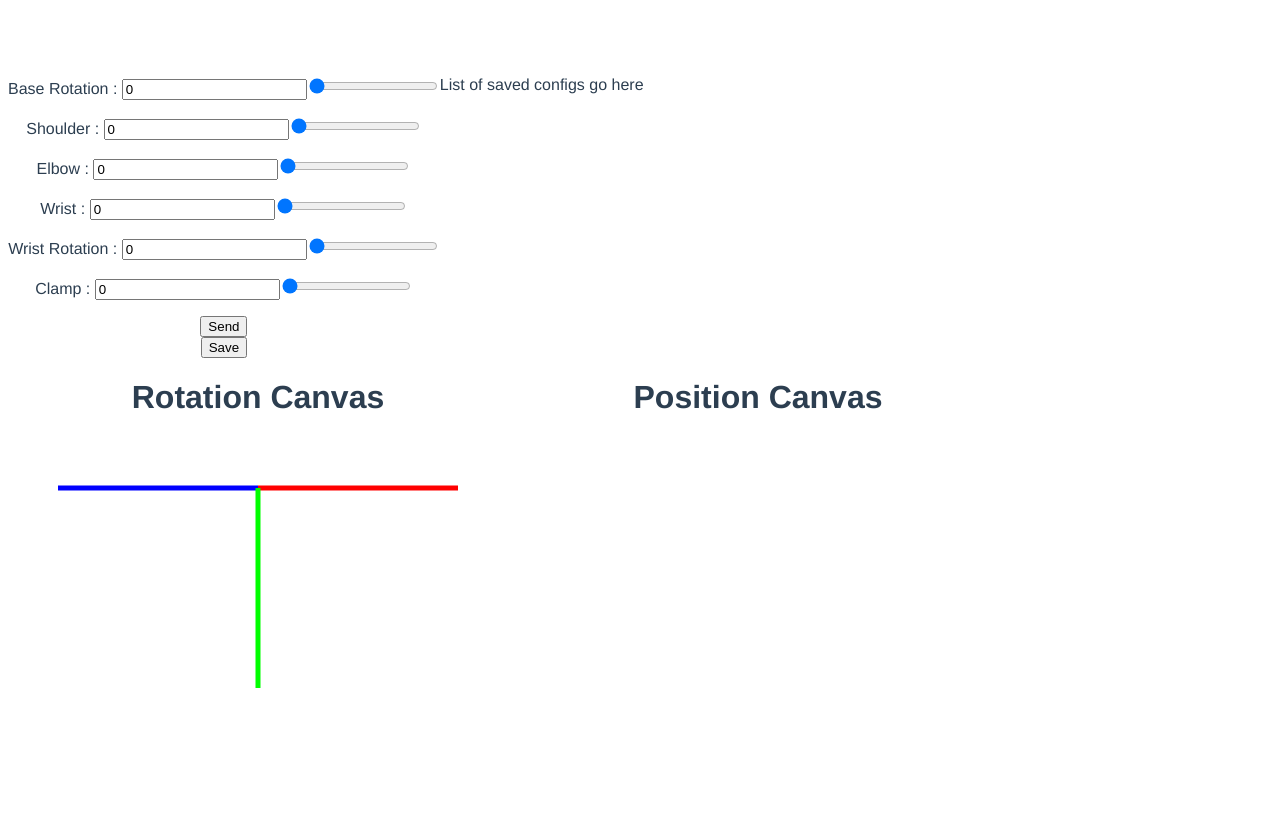
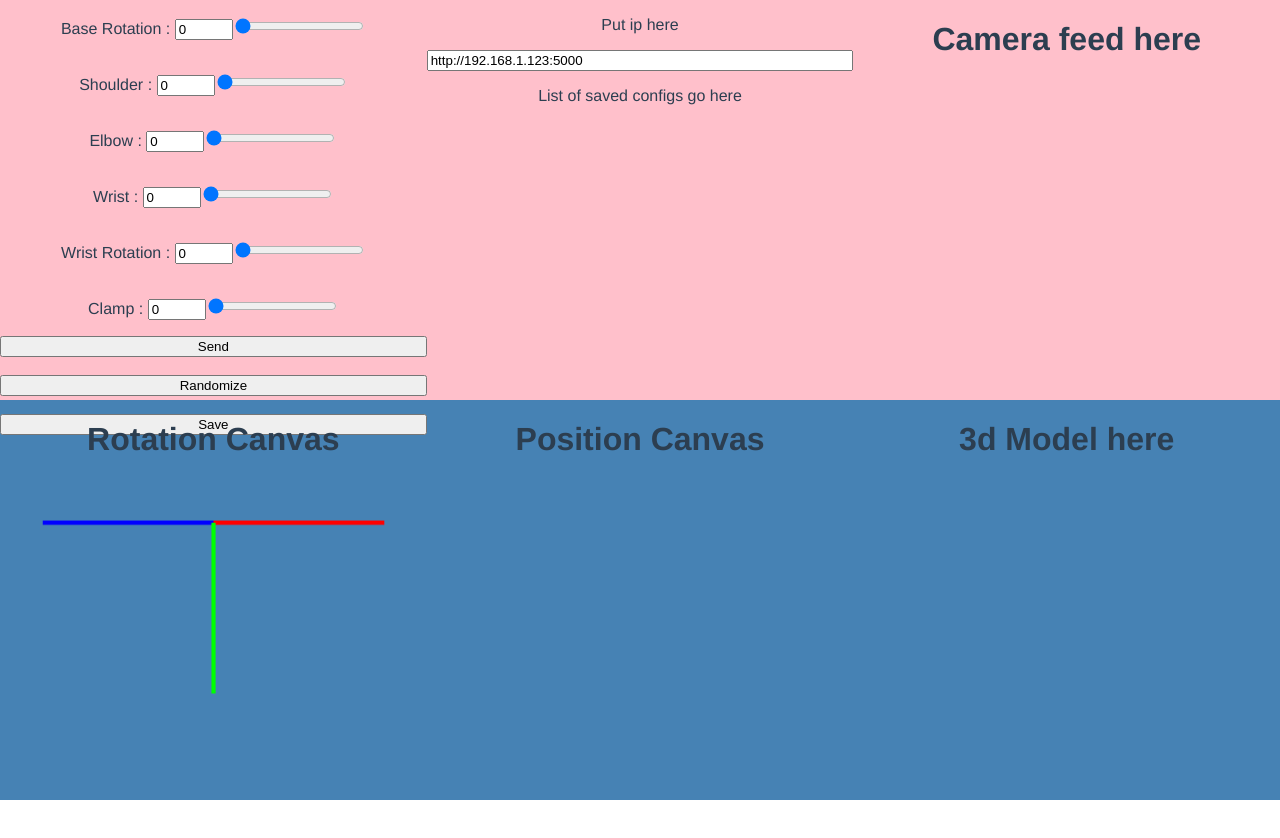
Before and after one commit to shopped/robot-arm, a Vue app: page / in a window 1280 px wide. Shown: the top 838 px of the page. After the commit the page ends 800 px from the top, so only its background shows below. Built offline with nearby package versions, Linux system fonts and the light colour scheme.

Commit message:
Post to remote arm, display and animate rough position

```diff
--- a/package.json
+++ b/package.json
@@ -8,7 +8,9 @@
     "lint": "vue-cli-service lint"
   },
   "dependencies": {
+    "axios": "^0.19.2",
     "core-js": "^3.6.4",
+    "gsap": "^3.2.6",
     "vue": "^2.6.11"
   },
   "devDependencies": {
--- a/src/App.vue
+++ b/src/App.vue
@@ -14,7 +14,6 @@ export default {
   }
 }
 </script>
-
 <style>
 #app {
   font-family: Avenir, Helvetica, Arial, sans-serif;
@@ -22,6 +21,11 @@ export default {
   -moz-osx-font-smoothing: grayscale;
   text-align: center;
   color: #2c3e50;
-  margin-top: 60px;
+  width: 100%;
+  height: 100%;
+  position: fixed;
+}
+body {
+  margin: 0px;
 }
 </style>
--- a/src/components/HelloWorld.vue
+++ b/src/components/HelloWorld.vue
@@ -1,20 +1,27 @@
 <template>
-	<div class="container">
-		<div class="row">
+	<div class="container steelblue">
+		<div class="row pink">
 			<div class="child">
 				<div v-for="(servo, index) in position" :key="index">
 					<p v-if="Object.keys(labels).includes(String(index))">
 						{{labels[index]  }} :
-						<input type="text" v-model="position[index]">
-						<input type="range" min=0 max=180 v-model="position[index]">
+						<input type="text" v-model.Number="position[index]" style="width: 50px;">
+						<input type="range" min=0 max=180 v-model.Number="position[index]">
 					</p>
 				</div>
-				<button v-on:click="console.log('clicked')">Send</button>
+				<button v-on:click="send()">Send</button>
 				<br>
-				<button v-on:click="console.log('clicked')">Save</button>
+				<button v-on:click="randomize()">Randomize</button>
+				<br>
+				<button v-on:click="save()">Save</button>
 			</div>
 			<div class="child">
+				<p>Put ip here</p>
+				<input type="text" v-model="ip">
 				<p>List of saved configs go here</p>
+			</div>
+			<div class="child">
+				<h1>Camera feed here</h1>
 			</div>
 		</div>
 		<div class="row">
@@ -26,27 +33,44 @@
 				<h1>Position Canvas</h1>
 					<canvas id="position-canvas" width="500px" height="500px"></canvas>
 			</div>
+			<div class="child">
+				<h1>3d Model here</h1>
+			</div>
 		</div>
 	</div>
 </template>
 
 <script>
+const axios = require('axios');
+import { gsap } from "gsap";
+
 export default {
   name: 'HelloWorld',
 	data: function() {
+		const tp = {};
+		[...new Array(16)].map((v, i) => tp[i] = 0);
 		return {
 			position: [...new Array(16)].map(() => 0),
+			tweenedPosition: tp,
 			labels: {
 				0: "Base Rotation",
 				1: "Shoulder",
 				2: "Elbow",
-				4: "Wrist",
-				5: "Wrist Rotation",
-				6: "Clamp"
+				3: "Wrist",
+				4: "Wrist Rotation",
+				5: "Clamp"
 			},
 			canvas: {},
 			cw: 0,
 			ch: 0,
+			ip: 'http://192.168.1.123:5000'
+		}
+	},
+	computed: {
+		animatedPosition: function() {
+			const one = Object.values(this.tweenedPosition).slice(0,16);
+			const two = one.map(n => n.toFixed(0));
+			return two;
 		}
 	},
 	mounted: function() {
@@ -63,6 +87,19 @@ export default {
 		this.ch = canvas2.height;
 	},
 	methods: {
+		save: function() {
+			console.log("SAVED");
+		},
+		send: function() {
+			axios.post(this.ip, this.position);
+		},
+		randomize: function() {
+			const newArray = [];
+			for (let i=0;i<this.position.length;i++) {
+				newArray[i] = Math.floor(Math.random()*181);
+			}
+			this.position = newArray;
+		},
 		drawRotationGuides: function(cr) {
 			cr.clearRect(0, 0, this.cw, this.ch);
 			cr.beginPath();
@@ -89,15 +126,45 @@ export default {
 			const y = 50 + 200 * Math.sin(deg * Math.PI / 180);
 			cr.lineTo(x, y)
 			cr.stroke();
+		},
+		drawPositionInput: function(cp, a, b, c, d, e) {
+			cp.clearRect(0, 0, this.cw, this.ch);
+			let prevx = 250;
+			let prevy = 250;
+			cp.beginPath();
+			cp.strokeStyle = "#FFFF00";
+			const originSize = 6;
+			cp.arc(prevx, prevy, originSize, 0, 2*Math.PI);
+			cp.stroke();
+			cp.strokeStyle = "#000000";
+			const arm = [a, b, c]
+			for (const index of [1, 2, 3]) {
+				const deg = arm.slice(0, index).reduce((p, c) => p + c)
+				cp.beginPath();
+				cp.moveTo(prevx, 500 - prevy);
+				prevx -= 70 * Math.cos(deg * Math.PI / 180);
+				prevy += 70 * Math.sin(deg * Math.PI / 180);
+				cp.lineTo(prevx, 500 - prevy);
+				cp.stroke();
+			}
+			console.log(b, c, d, e);
 		}
 	},
 	watch: {
 		position: {
-			//deep: true,
+			handler: function(vals) {
+				for (let i=0;i<vals.length;i++) {
+					gsap.to(this.$data.tweenedPosition, { duration: 0.5, [i]: vals[i]})
+				}
+			}
+		},
+		animatedPosition: {
 			handler: function(val) {
 				const cr = this.canvas.rotation;
+				const cp = this.canvas.position;
 				this.drawRotationGuides(cr);
 				this.drawRotationInput(cr, parseInt(val[0]));
+				this.drawPositionInput(cp ,parseInt(val[1]), parseInt(val[2]), parseInt(val[3]), parseInt(val[4]), parseInt(val[5]))
 			}
 		}
 	}
@@ -106,14 +173,31 @@ export default {
 
 <!-- Add "scoped" attribute to limit CSS to this component only -->
 <style scoped>
-h3 {
-  margin: 40px 0 0;
-}
 .container {
 	display: flex;
 	flex-direction: column;
+	width: 100%;
+	height: 100%;
+	flex: 1;
+}
+.pink {
+	background-color: pink;
+}
+.steelblue {
+	background-color: steelblue;
 }
 .row {
 	display: flex;
+	flex: 1;
+	flex-direction: row;
+	width:100%;
+	height:50%;
+}
+.child {
+	display: flex;
+	flex-direction: column;
+	flex: 1;
+	height:100%;
+	width:30%;
 }
 </style>
```
Also changed, not shown: 1 other file (tests, documents, lock files or other folders).
